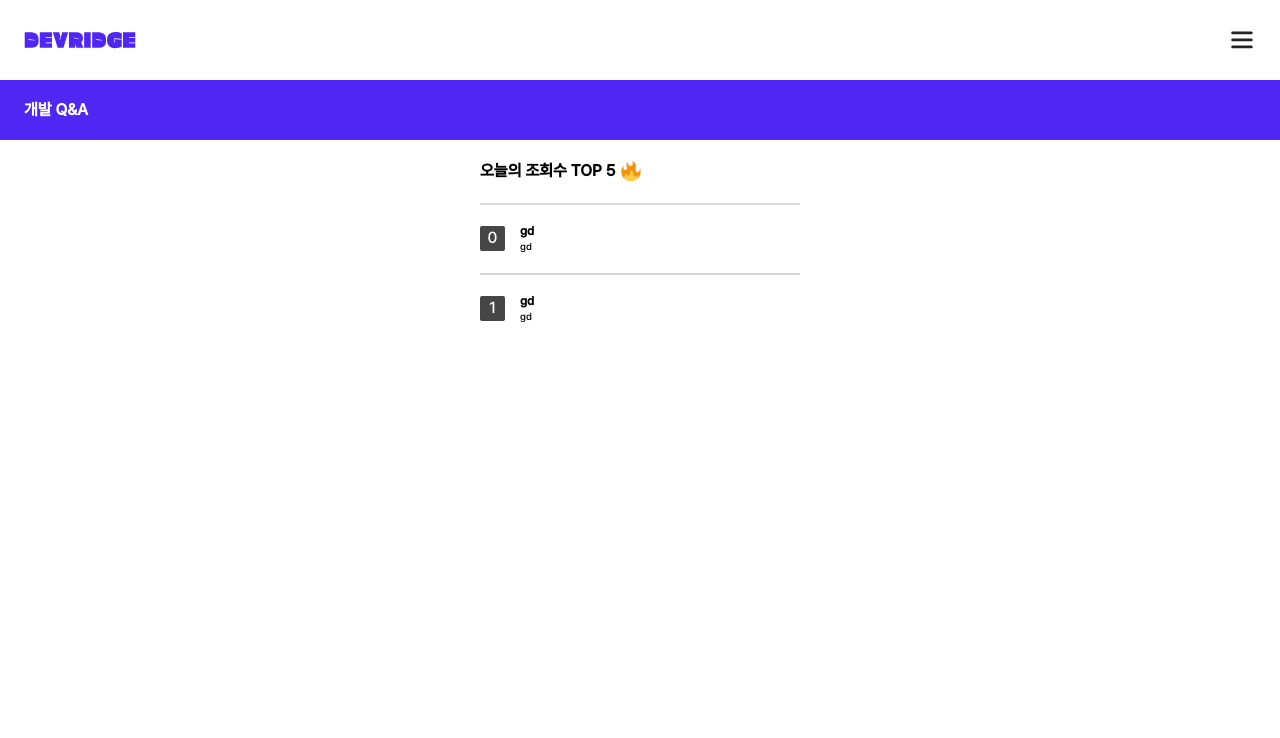
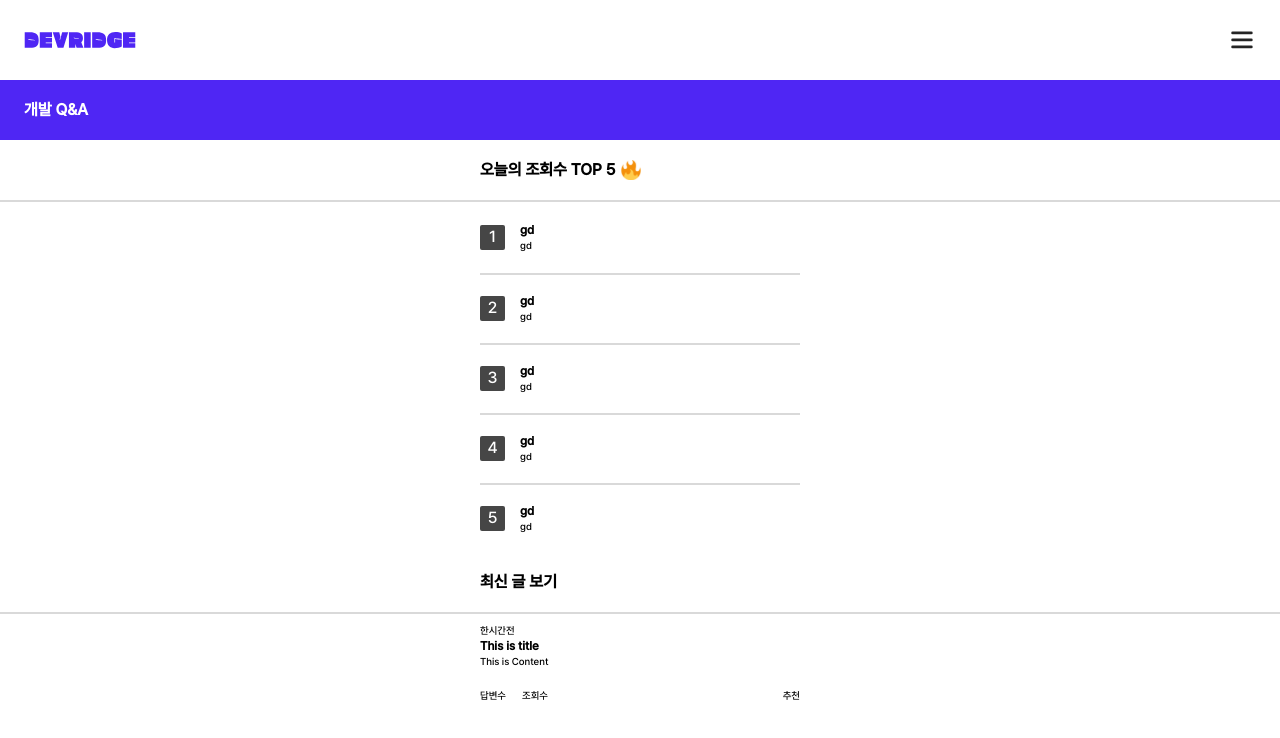
Before and after one commit to devridge-team-project/devridge-client, a React (Vite) app: page /questions in a window 1280 px wide. Shown: the top 738 px of the page. Built offline with nearby package versions, Linux system fonts and the light colour scheme.

Commit message:
[Feat] add PostCard.Question

```diff
--- a/src/app/questions/page.tsx
+++ b/src/app/questions/page.tsx
@@ -1,24 +1,39 @@
 import { PostCard } from "@/design";
 import { cn } from "@/util";
 export default function Questions() {
-  const header = {
+  const rankHeader = {
     container: {
       displays: "flex justify-center items-center",
       sizes: "w-full h-15.5",
-      styles: "bg-white",
+      styles: "bg-white border-b-2 border-white-grey",
     },
     body: "w-full max-w-80 font-bold flex items-center gap-1.5",
   };
+  const recentHeader = {
+    container: {
+      displays: "flex justify-center items-center",
+      sizes: "w-full h-15.5",
+      styles: "bg-white border-b-2 border-white-grey",
+    },
+    body: "w-full max-w-80 font-bold",
+  };
   return (
-    <div className="px-4">
-      <div className={cn(header.container)}>
-        <div className={cn(header.body)}>
+    <div>
+      <div className={cn(rankHeader.container)}>
+        <div className={cn(rankHeader.body)}>
           <div>오늘의 조회수 TOP 5</div>
           <img src="/images/icons/fire.svg" />
         </div>
       </div>
-      <PostCard.Question.Simple index={0} />
       <PostCard.Question.Simple index={1} />
+      <PostCard.Question.Simple index={2} />
+      <PostCard.Question.Simple index={3} />
+      <PostCard.Question.Simple index={4} />
+      <PostCard.Question.Simple index={5} />
+      <div className={cn(recentHeader.container)}>
+        <div className={cn(recentHeader.body)}>최신 글 보기</div>
+      </div>
+      <PostCard.Question />
     </div>
   );
 }
--- a/src/design/card/widget/PostCard.Question.design.tsx
+++ b/src/design/card/widget/PostCard.Question.design.tsx
@@ -1,12 +1,31 @@
 import { cn } from "@/util";
-
-interface PostCardQuestionProps {
-  index: number;
-}
 
 export default function PostCardQuestionDesign() {
   const container = {
-    sizes: "w-full",
+    sizes: "w-full h-24.5",
+    displays: "flex justify-center items-center",
+    styles: "bg-white",
   };
-  return <div className={cn(container)}>PostCardQuestions</div>;
+  const body = {
+    displays: "flex flex-col justify-between",
+    sizes: "w-80 h-20",
+  };
+  return (
+    <div className={cn(container)}>
+      <div className={cn(body)}>
+        <div className="flex flex-col">
+          <div className="text-xxs">한시간전</div>
+          <div className="text-xs font-bold">This is title</div>
+          <div className="text-xxs truncate">This is Content</div>
+        </div>
+        <div className="flex justify-between text-xxs">
+          <div className="flex gap-2.5">
+            <div className="min-w-8">답변수</div>
+            <div>조회수</div>
+          </div>
+          <div>추천</div>
+        </div>
+      </div>
+    </div>
+  );
 }
--- a/src/design/card/widget/PostCard.QuestionSimple.design.tsx
+++ b/src/design/card/widget/PostCard.QuestionSimple.design.tsx
@@ -15,7 +15,7 @@ export default function PostCardQuestionSimpleDesign({
     container: {
       sizes: "w-full max-w-80 h-17.25",
       displays: "flex items-center gap-3.75",
-      test: "border-t-2 border-white-grey",
+      border: index !== 1 && "border-t-2 border-white-grey",
     },
     counter: {
       displays: "flex justify-center items-center",
--- a/tailwind.config.ts
+++ b/tailwind.config.ts
@@ -43,6 +43,7 @@ export default {
         20: "5rem",
         22.5: "6.25rem",
         23: "5.75rem",
+        24.5: "6.125rem",
         25: "6.25rem",
         30: "7.5rem",
         34: "8.5rem",
```
